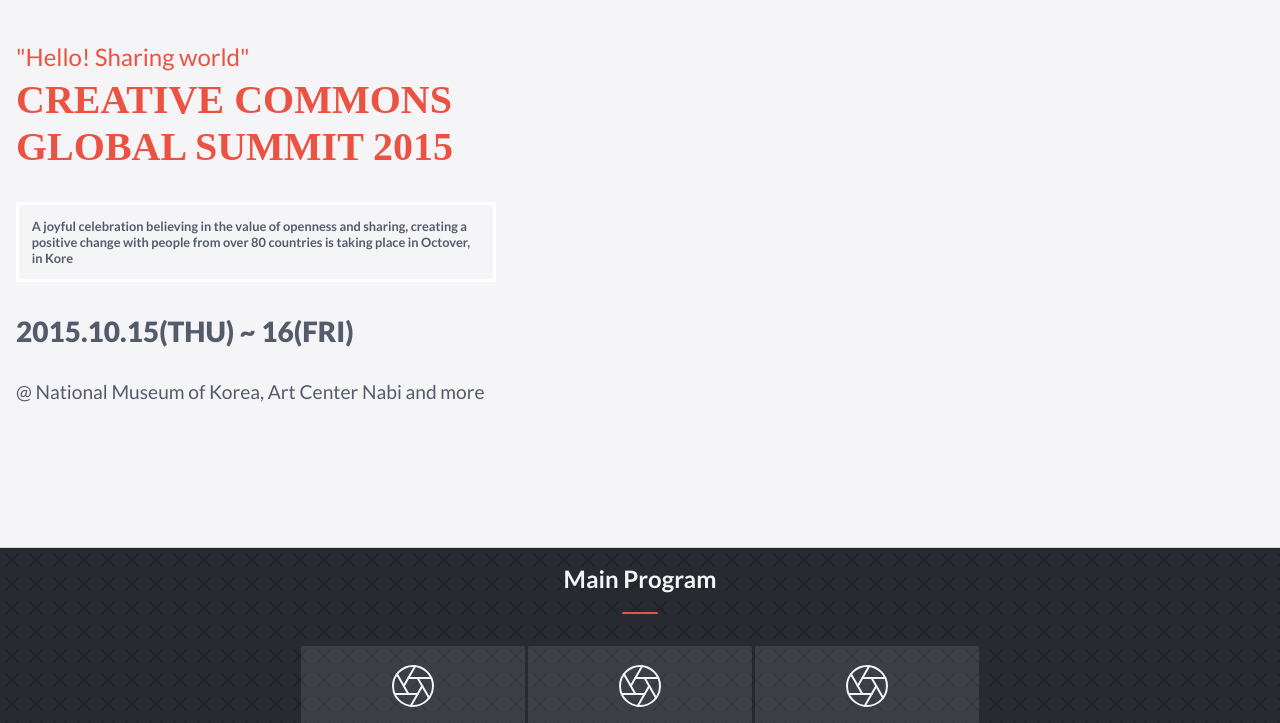
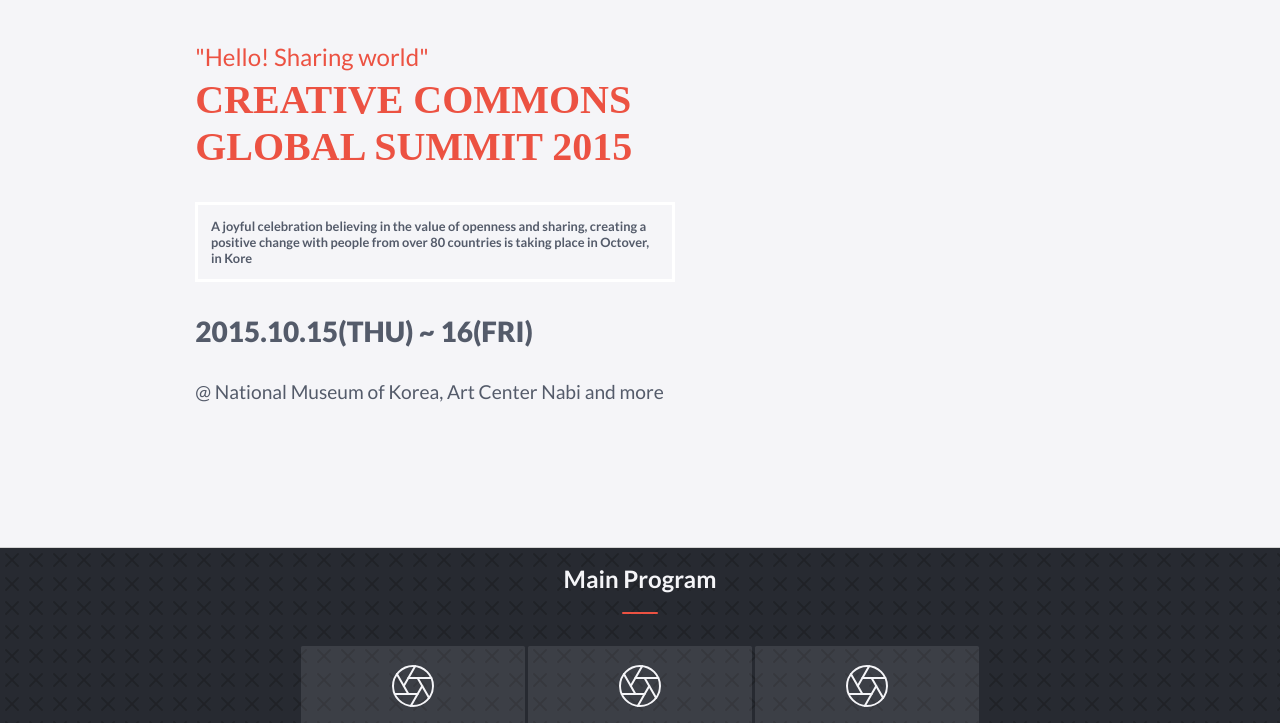
Before and after one commit to MrBrN197/Capstone-Project-One, a website: page index.html in a window 1280 px wide. Shown: the part 67-790 px from the top of the page. Drawn offline with Linux system fonts and the light colour scheme; a web font is replaced by a local one.

Commit message:
Create dekstop section margin

```diff
--- a/scss/style.scss
+++ b/scss/style.scss
@@ -11,6 +11,11 @@
     border: 0.3em solid white;
     padding: 1em;
     // background-color: yellowgreen;
+  }
+
+  @include on-desktop {
+    margin-left: 14vw;
+    margin-right: 14vw;
   }
 
 }
```
Also changed, not shown: css/style.css, 1 other file.
